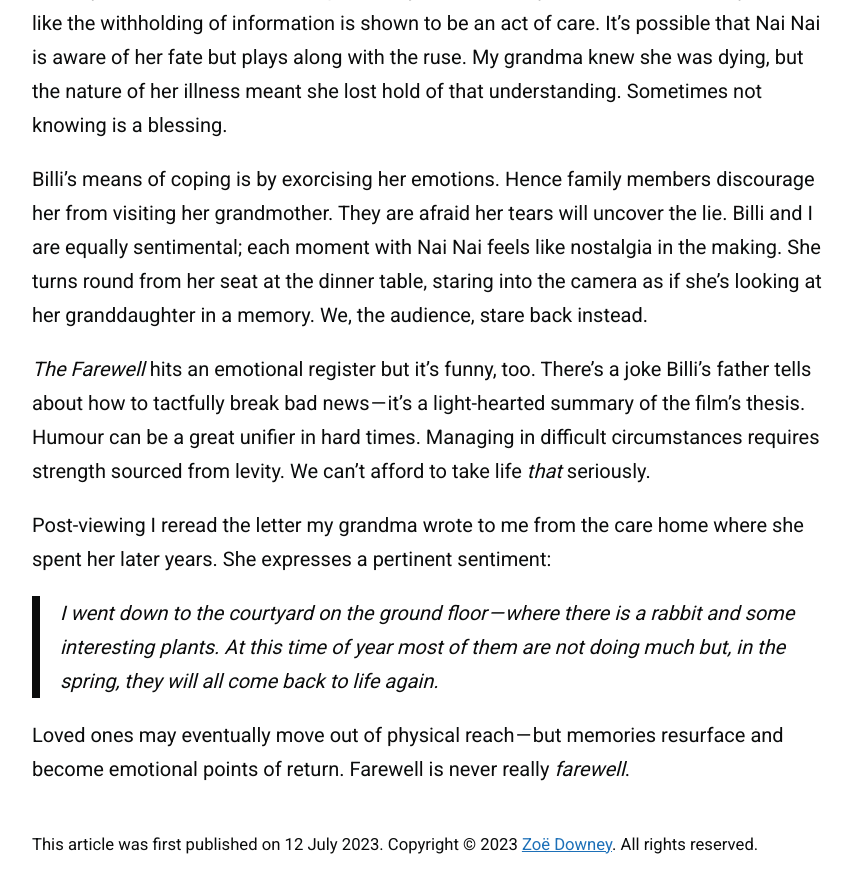
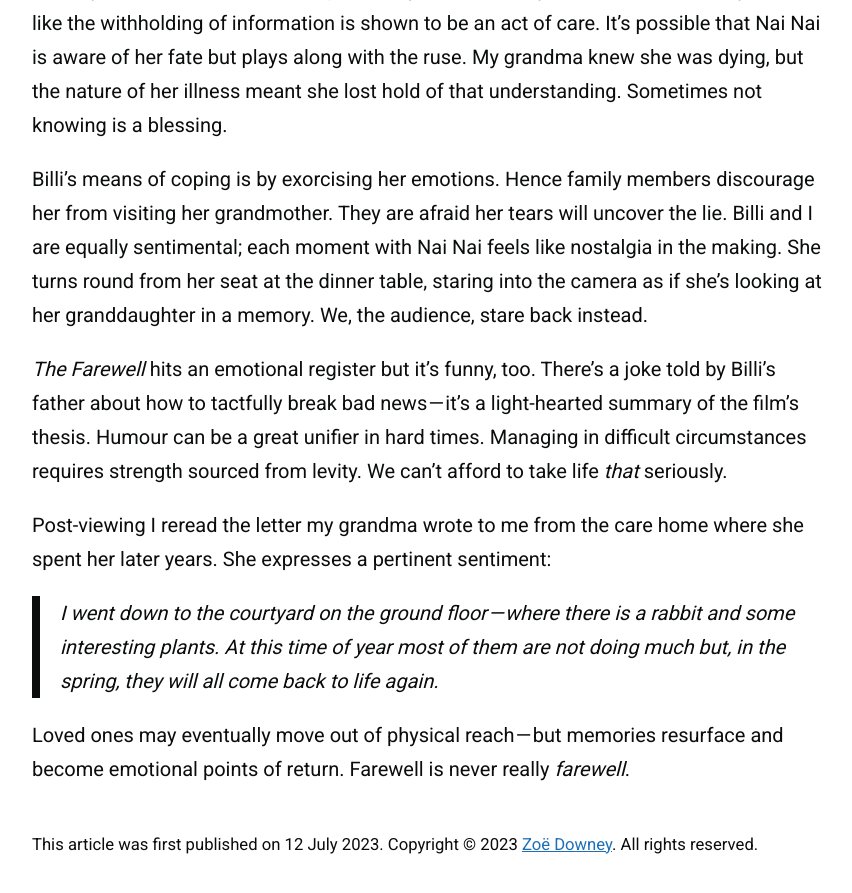
Before and after one commit to zoeurl/zoedowney.github.io, a Jekyll site: the page built from _posts/2023-07-12-the-farewell.md, in a window 1280 px wide and 900 px high, scrolled down 1263 px. Shown: the top 893 px of the window, without its empty margins (208-1060 px from the left). Built offline with Jekyll 4.4.1, drawn with Linux system fonts in a browser that asks for light colours.

Commit message:
Update 2023-07-12-the-farewell.md

```diff
--- a/_posts/2023-07-12-the-farewell.md
+++ b/_posts/2023-07-12-the-farewell.md
@@ -17,7 +17,7 @@ A conversation is opened about cross-cultural methods of processing sadness and
 
 Billi’s means of coping is by exorcising her emotions. Hence family members discourage her from visiting her grandmother. They are afraid her tears will uncover the lie. Billi and I are equally sentimental; each moment with Nai Nai feels like nostalgia in the making. She turns round from her seat at the dinner table, staring into the camera as if she’s looking at her granddaughter in a memory. We, the audience, stare back instead.
 
-_The Farewell_ hits an emotional register but it's funny, too. There's a joke Billi’s father tells about how to tactfully break bad news — it’s a light-hearted summary of the film’s thesis. Humour can be a great unifier in hard times. Managing in difficult circumstances requires strength sourced from levity. We can’t afford to take life _that_ seriously.
+_The Farewell_ hits an emotional register but it's funny, too. There's a joke told by Billi’s father about how to tactfully break bad news — it’s a light-hearted summary of the film’s thesis. Humour can be a great unifier in hard times. Managing in difficult circumstances requires strength sourced from levity. We can’t afford to take life _that_ seriously.
 
 Post-viewing I reread the letter my grandma wrote to me from the care home where she spent her later years. She expresses a pertinent sentiment:
 
```
